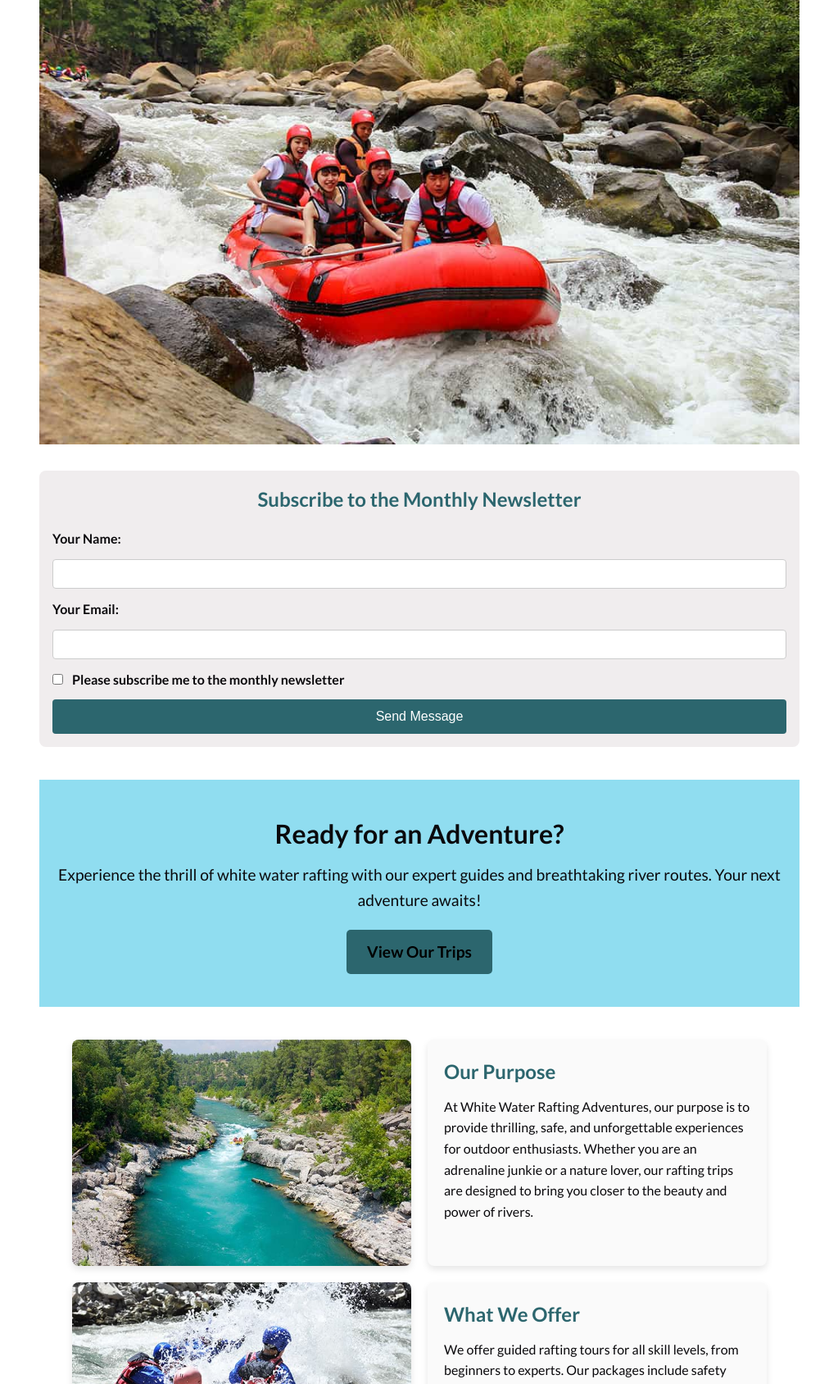
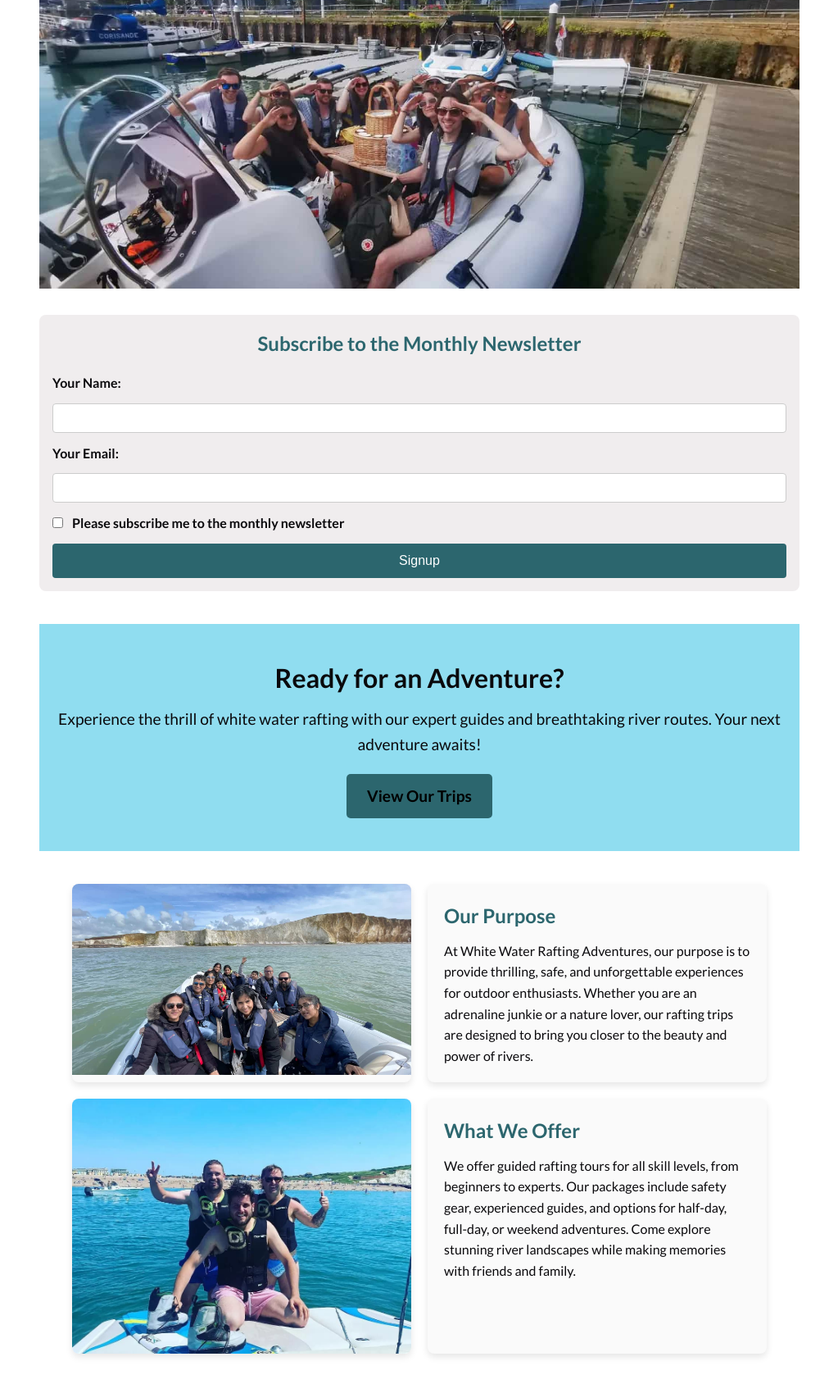
Before and after one commit to ABIKEM01/wdd130, a plain HTML site: page wwr/index.html in a window 1280 px wide. Shown: the part 221-1909 px from the top of the page at 82% size, without its empty margins (128-1151 px from the left). Drawn offline with Linux system fonts and the light colour scheme.

Commit message:
home and trips enhancement

```diff
--- a/wwr/index.html
+++ b/wwr/index.html
@@ -29,7 +29,7 @@
 
     <main>
       <section class="hero">
-        <img src="images/wwr-hero.jpg" alt="Rafting Adventure" />
+        <img src="images/home2.jpg" alt="Rafting Adventure" />
         <h1>White Water Rafting</h1>
       </section>
 
@@ -47,7 +47,7 @@
             the monthly newsletter</label
           >
 
-          <button type="submit">Send Message</button>
+          <button type="submit">Signup</button>
         </form>
       </section>
 
@@ -62,7 +62,7 @@
 
       <section class="rafting-grid">
         <div class="grid-item image">
-          <img src="images/rafting2.jpg" alt="Rafting Adventure" />
+          <img src="images/home-photo.jpg" alt="Rafting Adventure" />
         </div>
         <div class="grid-item text">
           <h2>Our Purpose</h2>
@@ -76,7 +76,7 @@
         </div>
 
         <div class="grid-item image">
-          <img src="images/rafting3.jpg" alt="Rafting Team" />
+          <img src="images/home-a.jpg" alt="Rafting Team" />
         </div>
         <div class="grid-item text">
           <h2>What We Offer</h2>
```
Also changed, not shown: wwr/trips.html (+4 -4 lines), wwr/images/home-a.jpg (added), wwr/images/home-photo.jpg (added), wwr/images/home2.jpg (added), wwr/images/trip-a.jpg (added), wwr/images/trip-b.jpg (added), wwr/images/trip-hero.jpeg (added), wwr/images/trip-hero2.jpg (added), wwr/images/trip-hero2.webp (added).
